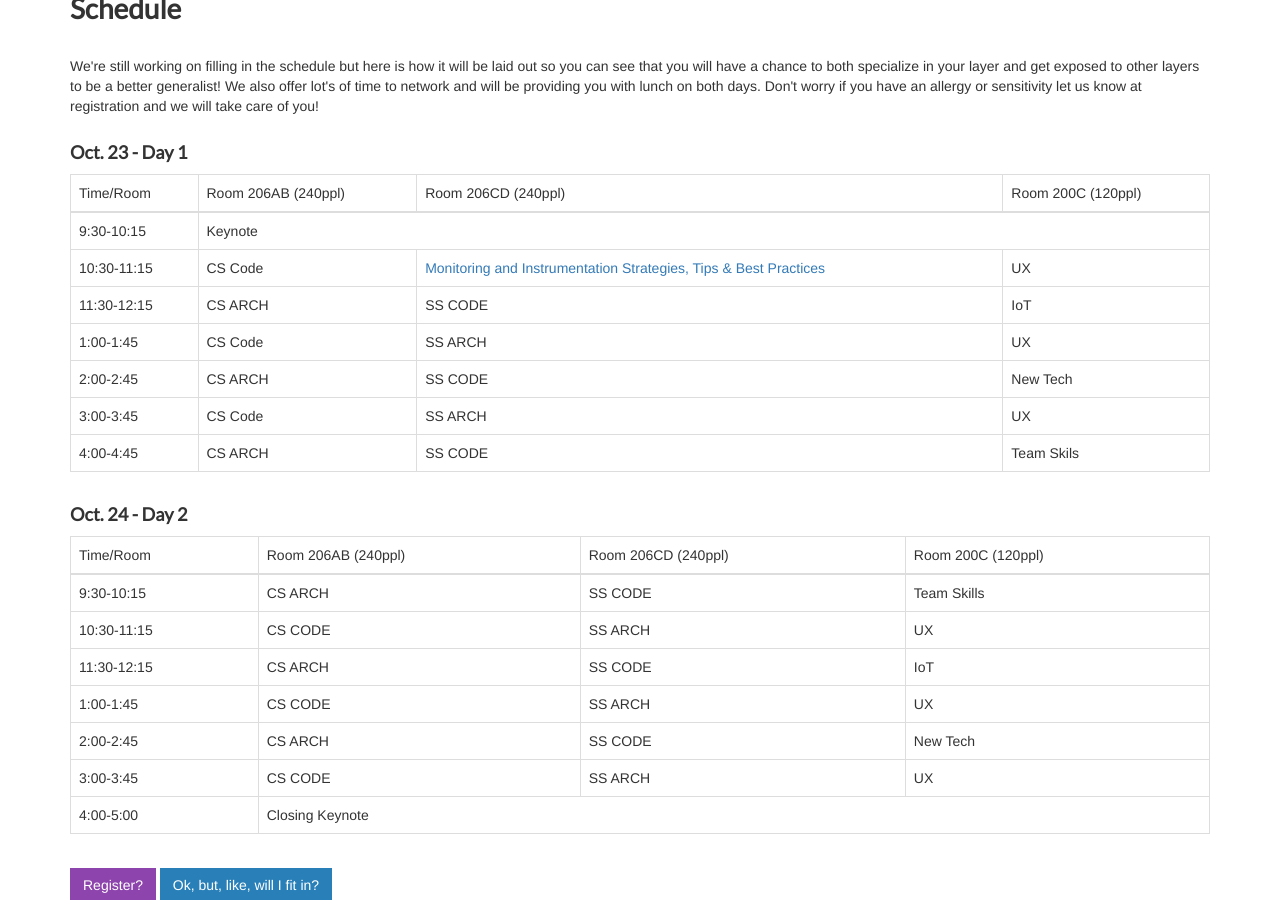
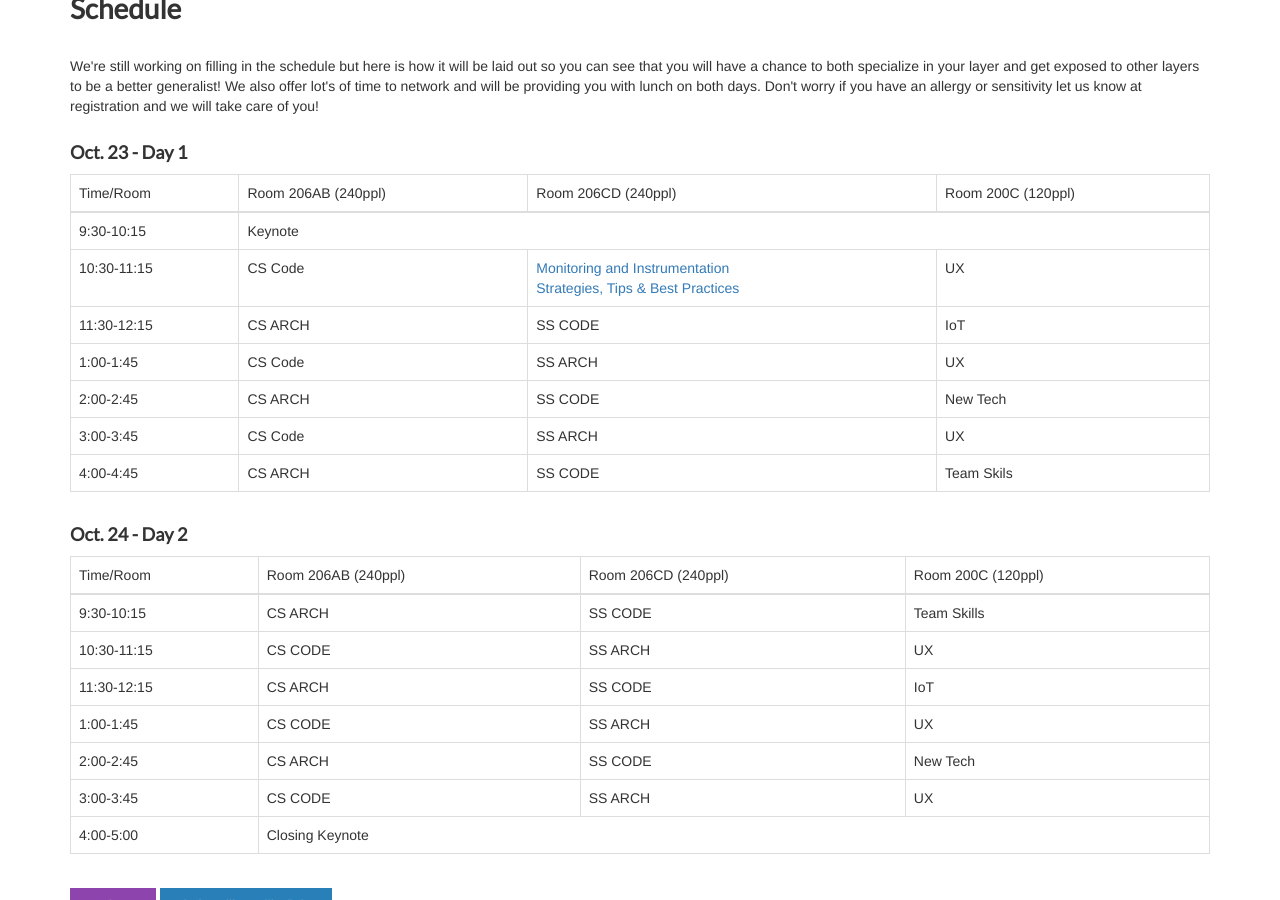
Before and after one commit to fullstackto/fsto2017, a Jekyll site: the page built from index.html, in a window 1280 px wide and 900 px high, scrolled down 2376 px. Built offline with Jekyll 4.4.1, drawn with Linux system fonts in a browser that asks for light colours.

Commit message:
CSS fixes

```diff
--- a/index.html
+++ b/index.html
@@ -99,7 +99,7 @@ card: http://2017.fsto.co/images/card.jpg
               <tr>
                 <td>10:30-11:15</td>
                 <td>CS Code</td>
-                <td><a href="/sessions#jonah">Monitoring and Instrumentation Strategies, Tips &amp; Best Practices</a></td>
+                <td><a href="/sessions#jonah">Monitoring and Instrumentation<br /> Strategies, Tips &amp; Best Practices</a></td>
                 <td>UX</td>
               </tr>
 
```
